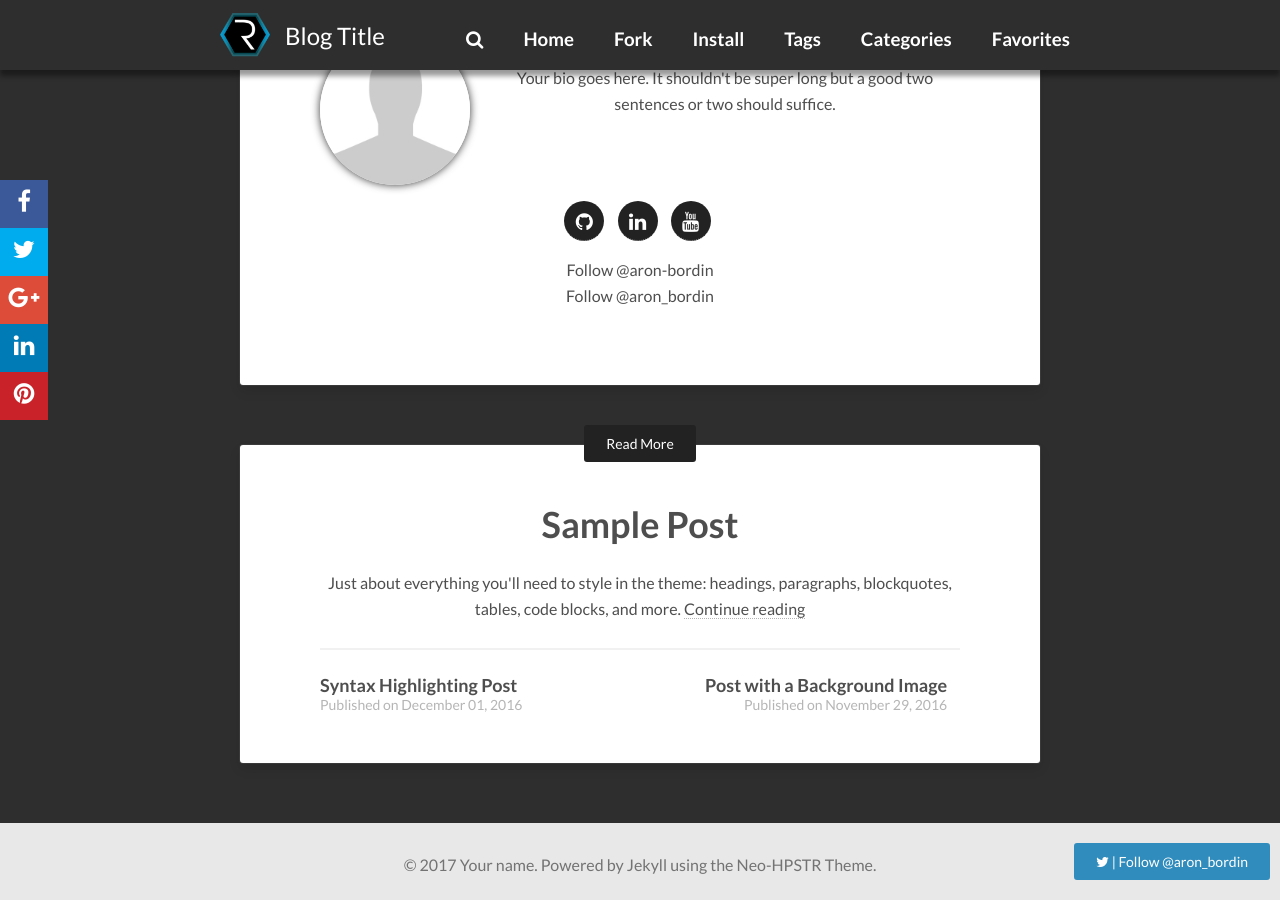
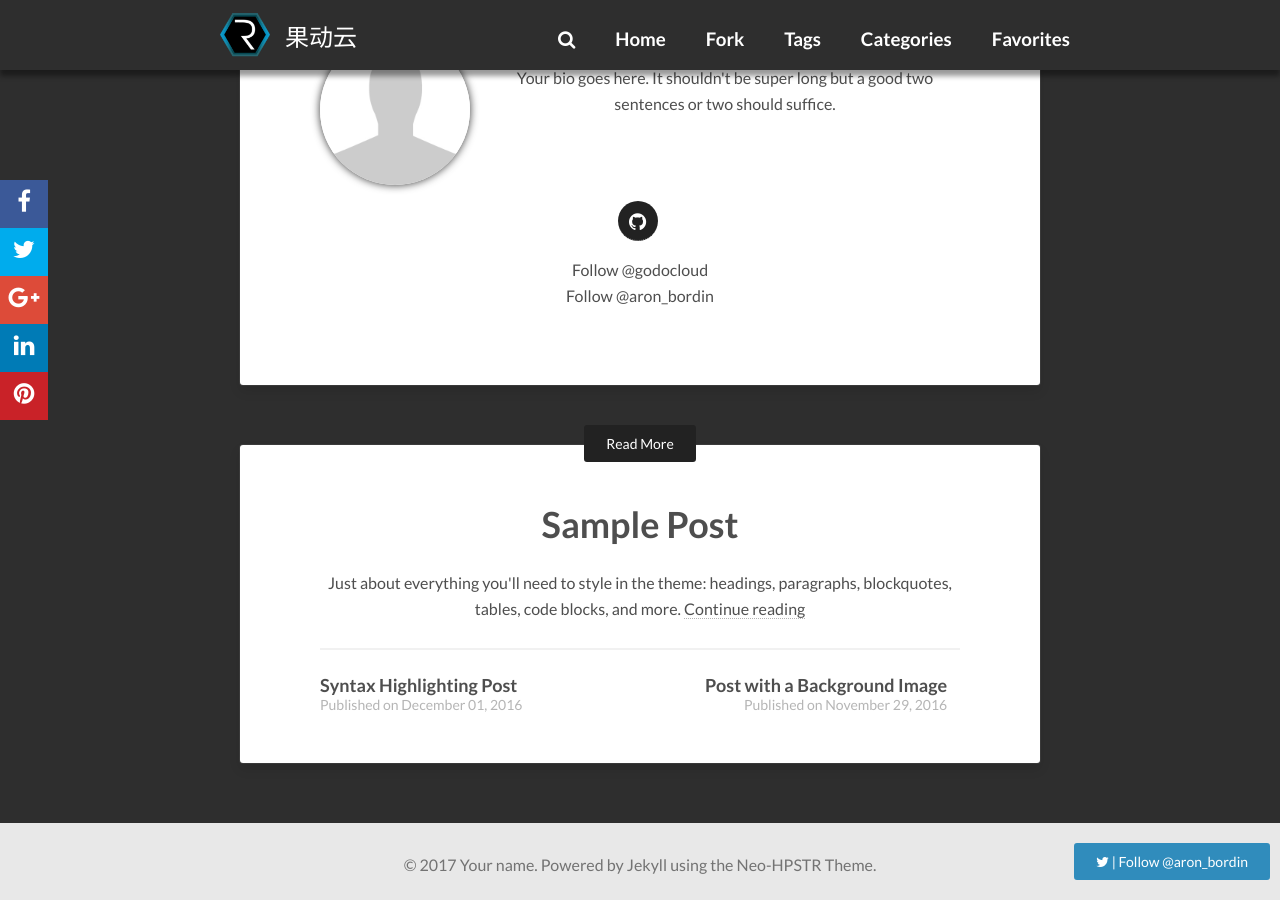
Before and after one commit to godocloud/godocloud.github.io, a Jekyll site: the page built from _posts/2016-11-30-dark-post.md, in a window 1280 px wide and 900 px high, scrolled down 1023 px. Built offline with Jekyll 4.4.1, drawn with Linux system fonts in a browser that asks for light colours; nearby versions of some CDN libraries; comment, search, counter and statistics services are not loaded.

Commit message:
modify page layout and globe configuration

```diff
--- a/_config.yml
+++ b/_config.yml
@@ -1,5 +1,5 @@
-title:            Blog Title
-description:      Describe your website here.
+title:            果动云
+description:      keep everything smart.
 
 # put your disqus here
 disqus_shortname:
@@ -10,7 +10,7 @@
 # Your site's domain goes here (eg: //mmistakes.github.io, http://mademistakes.com, etc)
 # When testing locally leave blank or use http://localhost:4000
 
-url: https://godocloud.github.io/
+url: http://blog.jellycloud.org/
 
 # draw your top menu here
 # each item must have a title and a url.
@@ -21,9 +21,7 @@
   - title: 'Home'
     url: '/'
   - title: 'Fork'
-    url: 'http://github.com/aron-bordin/neo-hpstr-jekyll-theme'
-  - title: 'Install'
-    url: 'http://github.com/aron-bordin/neo-hpstr-jekyll-theme#installation'
+    url: 'http://github.com/godocloud'
   - title: 'Tags'
     url: '/tags'
   - title: 'Categories'
@@ -40,14 +38,14 @@
 # Owner/author information
 owner:
   name:           Your name
-  site:           http://aronbordin.com
+  site:           http://www.jellycloud.org
   avatar:         images/avatar.jpg
   bio:            "Your bio goes here. It shouldn't be super long but a good two sentences or two should suffice."
-  email:          you@email.com
+  email:          lizhecome@gmail.com
   # Twitter nick for use in Twitter cards and follow button.
   twitter: aron_bordin # if no twitter in this config, the twitter follow button will be removed
   # GitHub nick for use in follow button in author block.
-  github: aron-bordin
+  github: godocloud
 
 # Twitter account associated with the site if different from owner/author twitter account.
 # Used in Twitter cards.
@@ -56,11 +54,11 @@
 # Social networking links used in author block underneath posts. Update and remove as you like.
 social:
   - title: "github"
-    url: "https://github.com/aron-bordin"
-  - title: "linkedin"
-    url: "https://br.linkedin.com/in/aronbordin"
-  - title: "youtube"
-    url: "https://www.youtube.com/channel/UCfnSek-9HPWOx5e2pH7VFgg"
+    url: "https://github.com/godocloud"
+  # - title: "linkedin"
+  #   url: "https://br.linkedin.com/in/aronbordin"
+  # - title: "youtube"
+  #   url: "https://www.youtube.com/channel/UCfnSek-9HPWOx5e2pH7VFgg"
 
 # Background image to be tiled on all pages
 background:
@@ -72,8 +70,8 @@
 bing_verify:
 
 # http://en.wikipedia.org/wiki/List_of_tz_database_time_zones
-timezone:    America/New_York
-locale:      en_US
+timezone:    Asia/Shanghai
+locale:      zh_CN
 future:      true
 highlighter: rouge
 markdown:    kramdown
--- a/index.html
+++ b/index.html
@@ -1,6 +1,6 @@
 ---
 layout: home
-title: "Welcome to the Neo-HPSTR Blog"
+title: "Keep everything smart"
 description: "Describe this nonsense."
 tags: [Jekyll, theme, themes, responsive, blog, modern]
 comments: false
```
Also changed, not shown: 16 other files.
